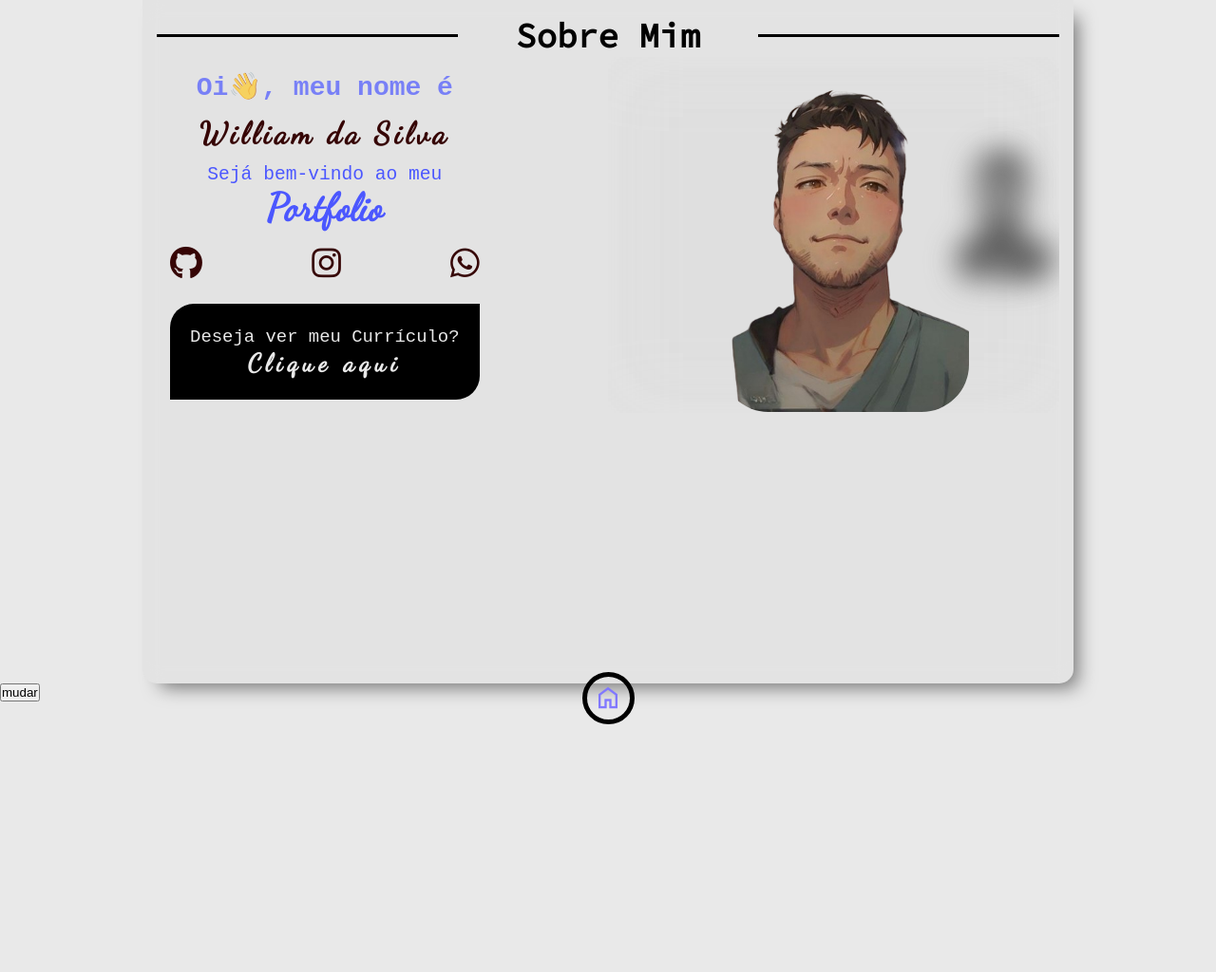
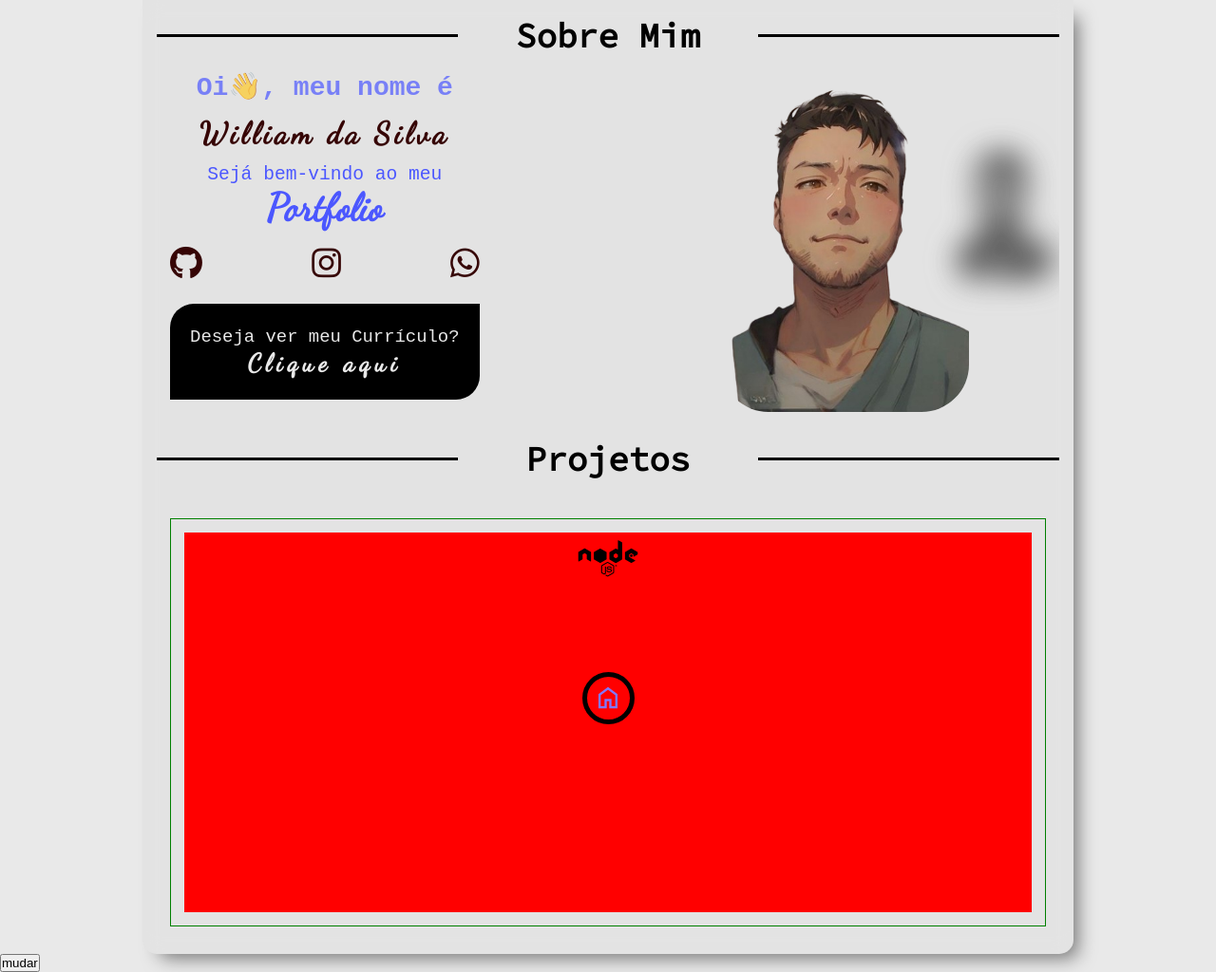
Before and after one commit to NodeWillDev/my-portfolio, a plain HTML site: page index.html in a window 1280 px wide. Shown: the whole page at 95% size. Before the commit the page ends 800 px from the top, so only its background shows below. Drawn offline with nearby package versions, Linux system fonts and the light colour scheme; a web font is replaced by a local one.

Commit message:
in process ...

```diff
--- a/components/global.css
+++ b/components/global.css
@@ -52,7 +52,7 @@ html {
     margin: 0 auto;
     position: relative;
     max-width: 980px;
-    height: 90vh;
+    height: 100%;
     background-color: var(--bg-color);
     backdrop-filter: blur(10px);
     box-shadow: 11px 11px 19px -7px rgba(0, 0, 0, 0.51);
@@ -63,6 +63,7 @@ html {
 .bg-particle {
     display: block;
     position: absolute;
+    /* bottom: 0%; */
     width: 3px;
     z-index: -1;
     background-color: var(--bg-particle-color);
--- a/components/header-perfil.css
+++ b/components/header-perfil.css
@@ -1,6 +1,6 @@
 .header_box {
     width: 100%;
-    height: max-content;
+    height: 100%;
     display: flex;
     justify-content: space-between;
     flex-wrap: wrap;
@@ -115,8 +115,6 @@
     /* height: max-content; */
     display: flex;
     overflow: hidden;
-    background: transparent;
-    backdrop-filter: blur(40px);
 }
 
 .header_box .header_image img {
--- a/components/index.css
+++ b/components/index.css
@@ -2,3 +2,4 @@
 @import url("./navigation.css");
 @import url("./switch-theme.css");
 @import url("./header-perfil.css");
+@import url("./projects.css");
--- a/components/navigation.css
+++ b/components/navigation.css
@@ -1,5 +1,5 @@
 .content_nav {
-    position: absolute;
+    position: fixed;
     top: 90%;
     left: 50%;
     transform: translateX(-50%);
@@ -18,7 +18,6 @@
     position: absolute;
     opacity: 0;
     z-index: -1;
-    /* background-color: red; */
     transition: 0.2s;
     display: flex;
     justify-content: center;
--- /dev/null
+++ b/components/projects.css
@@ -0,0 +1,34 @@
+.projects_box {
+    margin-top: 2.6rem;
+}
+
+.projects_box .projects_cards {
+    padding: 1.4em;
+    display: flex;
+    flex-direction: row;
+    position: relative;
+    flex-wrap: wrap;
+    gap: 2em;
+    justify-content: space-around;
+    margin-top: 2.6em;
+}
+
+.projects_box .projects_cards .card {
+    border: 1px solid green;
+    flex: 1;
+    flex-basis: calc(33.33% - 20px);
+    padding: 1.4em;
+}
+
+.projects_box .projects_cards .card .contents {
+    background-color: red;
+    justify-content: center;
+    text-align: center;
+    overflow: hidden;
+    height: 40em;
+}
+
+.projects_box .projects_cards .card .contents h2 {
+    font-family: "Dancing Script", cursive;
+    font-size: 50px;
+}
--- a/index.html
+++ b/index.html
@@ -78,8 +78,22 @@
                 <img class="active" src="assets/eu.png" alt="">
             </div>
         </div>
+
+        <!-- PROJECTS -->
+
+        <div class="projects_box">
+            <h1 class="TITLE">Projetos</h1>
+            <div class="projects_cards">
+                <div class="card">
+                    <div class="contents">
+                        <h2><i class="fa-brands fa-node"></i></h2>
+                        <div class="desc">
+                        </div>
+                    </div>
+                </div>
+            </div>
+        </div>
     </div>
-
     <button class="ajshdjk">mudar</button>
 </body>
 
--- a/scripts/index.js
+++ b/scripts/index.js
@@ -17,14 +17,26 @@ const btn = document.querySelector(".ajshdjk");
 
 let ln = "pt";
 
-btn.addEventListener("click", () => {
-  /** @type {HTMLElement[]} */
-  const translate = document.querySelectorAll("._translate");
+const espera = () => {
+  new Promise((resolve, reject) => {
+    /** @type {HTMLElement[]} */
+    const translate = document.querySelectorAll("._translate");
 
-  let langue = (ln = ln == "pt" ? "en" : "pt") == "en" ? en : pt;
+    let langue = (ln = ln == "pt" ? "en" : "pt") == "en" ? en : pt;
 
-  translate.forEach((element, index) => {
-    element.innerHTML = langue[index];
-    console.log(element);
+    translate.forEach((element, index) => {
+      element.innerHTML = "";
+
+      /** @type {string} */
+      const texto = langue[index];
+
+      for (let key in texto) {
+        setTimeout(() => {
+          element.innerHTML += texto[key];
+        }, key * 50);
+      }
+      resolve("jashdjk");
+    });
   });
-});
+};
+btn.addEventListener("click", async () => espera());
```
